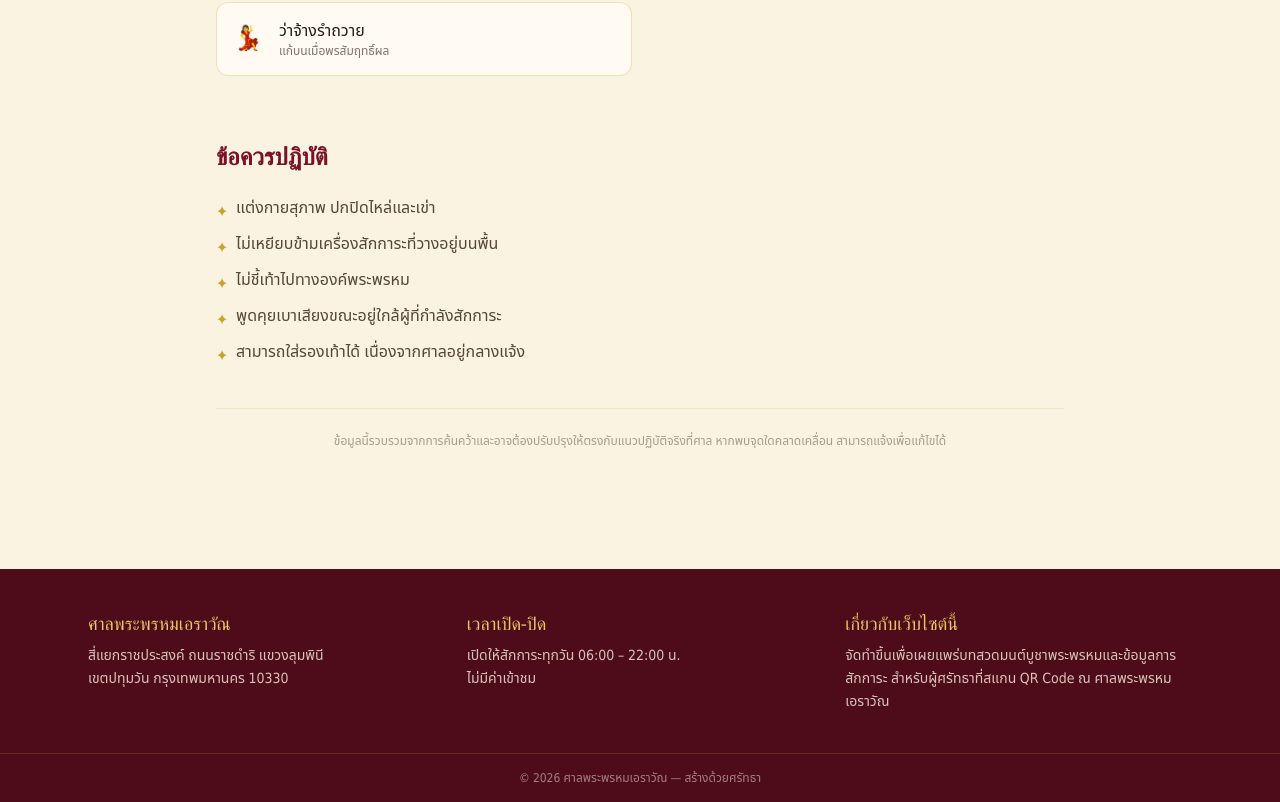
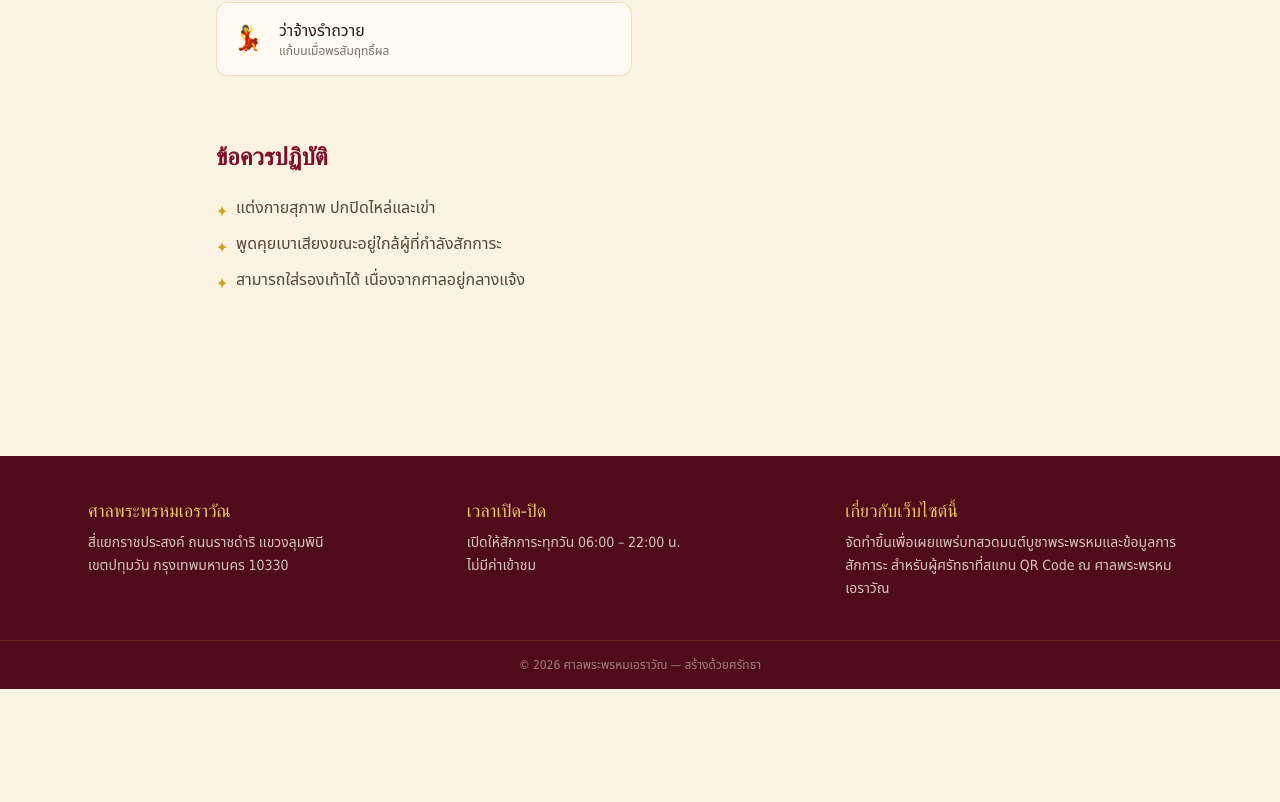
Before and after one commit to Erawan-Shrine/erawan-shrine-website, a Next.js app: page /worship in a window 1280 px wide. Shown: the part 1006-1808 px from the top of the page. After the commit the page ends 1695 px from the top, so only its background shows below. Built offline with nearby package versions, Linux system fonts and the light colour scheme.

Commit message:
Remove inaccurate etiquette items and disclaimer notes

```diff
--- a/components/pages/GalleryContent.tsx
+++ b/components/pages/GalleryContent.tsx
@@ -5,13 +5,11 @@ import { useLanguage } from "@/context/LanguageContext";
 const text = {
   th: {
     title: "แกลเลอรีภาพ",
-    subtitle:
-      "ยังไม่มีรูปภาพจริง — ช่องด้านล่างเป็นตัวอย่างตำแหน่งสำหรับใส่ภาพถ่ายบรรยากาศศาล องค์พระพรหม และพิธีกรรมต่าง ๆ ในอนาคต",
+    subtitle: "ภาพบรรยากาศศาลพระพรหมเอราวัณ",
   },
   en: {
     title: "Gallery",
-    subtitle:
-      "No real photos yet — the boxes below are placeholders for future photos of the shrine, the Brahma image, and ceremonies.",
+    subtitle: "Photos of Erawan Shrine",
   },
 };
 
--- a/components/pages/HistoryContent.tsx
+++ b/components/pages/HistoryContent.tsx
@@ -12,8 +12,6 @@ const text = {
       "แม้พระพรหมจะเป็นเทพเจ้าในศาสนาฮินดู แต่ในบริบทของศาลพระพรหมเอราวัณ ได้รับการเคารพบูชาในฐานะเทพารักษ์ผู้ปกปักคุ้มครองตามความเชื่อพื้นบ้านของไทย สะท้อนถึงการผสมผสานกันระหว่างศาสนาฮินดูและพุทธศาสนาอย่างกลมกลืน",
       "ปัจจุบันศาลพระพรหมเอราวัณเป็นหนึ่งในสถานที่สักการะที่มีผู้คนทั้งชาวไทยและชาวต่างชาติ โดยเฉพาะนักท่องเที่ยวจากจีน ฮ่องกง สิงคโปร์ และไต้หวัน เดินทางมากราบไหว้ขอพรอย่างต่อเนื่องตลอดทั้งปี และเป็นที่นิยมของผู้ที่ต้องการว่าจ้างคณะรำไทยมาแก้บนเมื่อคำอธิษฐานสัมฤทธิ์ผล",
     ],
-    verifyNote:
-      "เนื้อหานี้ค้นคว้าจากแหล่งข้อมูลสาธารณะ ควรตรวจทานความถูกต้องกับทางศาลก่อนเผยแพร่จริง",
   },
   en: {
     title: "History of Erawan Shrine",
@@ -24,8 +22,6 @@ const text = {
       "Although Brahma is a deity of Hinduism, in the context of Erawan Shrine he is worshipped as a guardian spirit within Thai folk belief, reflecting a harmonious blending of Hinduism and Buddhism.",
       "Today, Erawan Shrine is one of Bangkok's most visited places of worship, drawing both Thai devotees and international visitors — especially from China, Hong Kong, Singapore, and Taiwan — year-round. It is also popular among those who hire Thai classical dance troupes to fulfil a vow after a prayer has been answered.",
     ],
-    verifyNote:
-      "This content was researched from public sources and should be verified with the shrine before official publication.",
   },
 };
 
@@ -44,10 +40,6 @@ export default function HistoryContent() {
           <p key={i}>{p}</p>
         ))}
       </div>
-
-      <p className="text-center text-xs text-shrine-ink/40 border-t border-shrine-gold/20 pt-6 mt-10">
-        {t.verifyNote}
-      </p>
     </div>
   );
 }
--- a/components/pages/WorshipContent.tsx
+++ b/components/pages/WorshipContent.tsx
@@ -36,13 +36,9 @@ const text = {
     etiquetteTitle: "ข้อควรปฏิบัติ",
     etiquette: [
       "แต่งกายสุภาพ ปกปิดไหล่และเข่า",
-      "ไม่เหยียบข้ามเครื่องสักการะที่วางอยู่บนพื้น",
-      "ไม่ชี้เท้าไปทางองค์พระพรหม",
       "พูดคุยเบาเสียงขณะอยู่ใกล้ผู้ที่กำลังสักการะ",
       "สามารถใส่รองเท้าได้ เนื่องจากศาลอยู่กลางแจ้ง",
     ],
-    verifyNote:
-      "ข้อมูลนี้รวบรวมจากการค้นคว้าและอาจต้องปรับปรุงให้ตรงกับแนวปฏิบัติจริงที่ศาล หากพบจุดใดคลาดเคลื่อน สามารถแจ้งเพื่อแก้ไขได้",
   },
   en: {
     title: "How to Worship at Erawan Shrine",
@@ -77,13 +73,9 @@ const text = {
     etiquetteTitle: "Etiquette",
     etiquette: [
       "Dress modestly, covering shoulders and knees",
-      "Do not step over offerings placed on the ground",
-      "Do not point your feet toward the Brahma image",
       "Keep your voice low near others who are praying",
       "Shoes may be kept on, as the shrine is outdoors",
     ],
-    verifyNote:
-      "This information was compiled from research and may need adjustment to match actual practice at the shrine. Please let us know if anything needs correcting.",
   },
 };
 
@@ -158,10 +150,6 @@ export default function WorshipContent() {
           ))}
         </ul>
       </section>
-
-      <p className="text-center text-xs text-shrine-ink/40 border-t border-shrine-gold/20 pt-6">
-        {t.verifyNote}
-      </p>
     </div>
   );
 }
```
